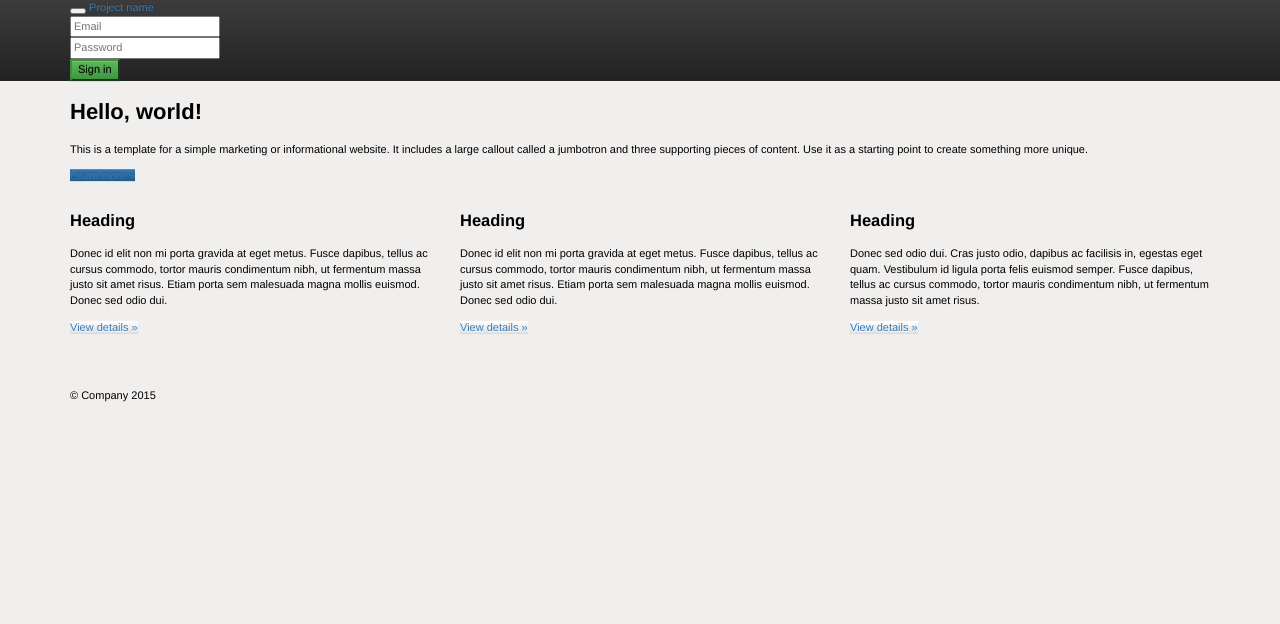
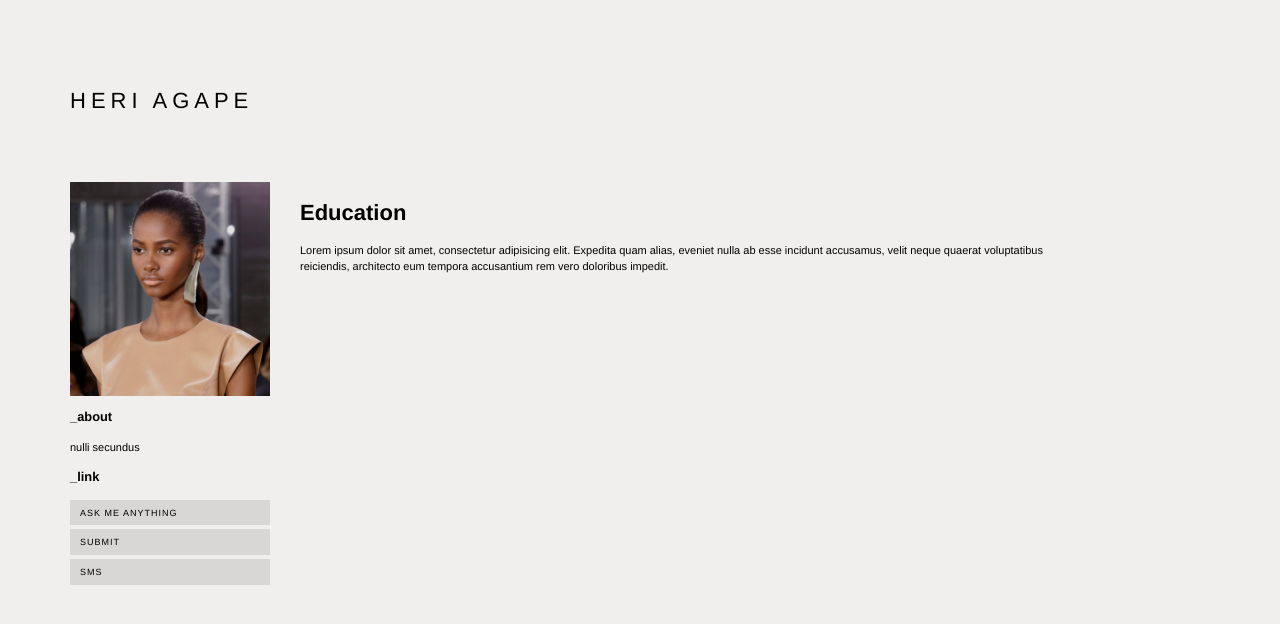
Before and after one commit to heriagape/online_cv, a plain HTML site: page index.html in a window 1280 px wide. Drawn offline with nearby package versions, Linux system fonts and the light colour scheme; a web font is replaced by a local one.

Commit message:
more structure

```diff
--- a/css/main.css
+++ b/css/main.css
@@ -14,6 +14,101 @@ body {
     color: #000000;
 }
 
-#header, h1 {
+a {
+    color: #555555;
+    text-decoration: none;
+    -webkit-transition: all 0.3s ease;
+    -moz-transition: all 0.3s ease;
+    -o-transition: all 0.3s ease;
+    transition: all 0.3s ease;
+}
+
+a:hover {
+    text-decoration: none;
+    color: #000000;
+}
+
+h1 {
     font-family: "BenchNine", Helvetica Neue, Helvetica, Arial, sans-serif;
 }
+
+#header {
+    width: 100%;
+    padding: 40px 0 0px;
+    -webkit-box-sizing: border-box;
+    -moz-box-sizing: border-box;
+    box-sizing: border-box;
+}
+
+#sidebar {
+    float: right;
+    margin: 0 0 0 30px;
+    position: relative;
+    min-width: 200px;
+
+    padding: 20px 0 0;
+    -webkit-box-sizing: border-box;
+    -moz-box-sizing: border-box;
+    box-sizing: border-box;
+    float: left;
+    margin: 0 30px 0 0;
+}
+
+#content {
+    float: left;
+    margin: 20px 0;
+    max-width: 760px;
+    overflow: visible !important;
+    /*float: right;*/
+    padding-left: 0;
+    padding-right: 0;
+}
+
+#header h1 {
+    /*font-size: 14px;*/
+    font-weight: 400;
+    line-height: 100%;
+    margin: 50px 0;
+    letter-spacing: 5px;
+    overflow: hidden;
+    text-align: center;
+    text-overflow: ellipsis;
+    text-transform: uppercase;
+    white-space: nowrap;
+    width: 100%;
+    color: #000000;
+    text-align: left;
+}
+
+#sidebar #links {
+    list-style: none;
+    margin: 0;
+    padding: 0;
+}
+
+#sidebar #links a {
+    border-right: 0 solid #000000;
+    display: block;
+    font-size: 9px;
+    letter-spacing: 1px;
+    margin: 0 0 4px;
+    padding: 7px 10px 6px;
+    text-transform: uppercase;
+    color: #000000;
+    background: rgba(0,0,0, 0.1);
+    -webkit-transition: all 0.3s ease;
+    -moz-transition: all 0.3s ease;
+    -o-transition: all 0.3s ease;
+    transition: all 0.3s ease;
+}
+
+#sidebar #links a:hover {
+    padding: 7px 10px 6px;
+    border-right: #000000 20px solid;
+}
+
+
+#profile > img {
+    width: 100%;
+    max-width: 319px;
+}
--- a/index.html
+++ b/index.html
@@ -27,66 +27,43 @@
         <!--[if lt IE 8]>
             <p class="browserupgrade">You are using an <strong>outdated</strong> browser. Please <a href="http://browsehappy.com/">upgrade your browser</a> to improve your experience.</p>
         <![endif]-->
-    <nav class="navbar navbar-inverse navbar-fixed-top" role="navigation">
-      <div class="container">
-        <div class="navbar-header">
-          <button type="button" class="navbar-toggle collapsed" data-toggle="collapse" data-target="#navbar" aria-expanded="false" aria-controls="navbar">
-            <span class="sr-only">Toggle navigation</span>
-            <span class="icon-bar"></span>
-            <span class="icon-bar"></span>
-            <span class="icon-bar"></span>
-          </button>
-          <a class="navbar-brand" href="#">Project name</a>
+
+    <div class="container">
+        <div id="header">
+            <!--The main header-->
+            <h1>Heri Agape</h1>
         </div>
-        <div id="navbar" class="navbar-collapse collapse">
-          <form class="navbar-form navbar-right" role="form">
-            <div class="form-group">
-              <input type="text" placeholder="Email" class="form-control">
+        <div id="main">
+            <div id="sidebar" class="col-sm-2">
+                <!--The Side bar-->
+                  <div id="profile">
+                      <img src="img/person.jpg" alt="Person Name">
+                  </div>
+
+                    <h3>_about</h3>
+                    <p>nulli secundus</p>
+
+                    <div id="links">
+                        <h3>_link</h3>
+                             <a href="/ask">Ask me anything</a>
+                            <a href="/submit">Submit</a>
+                            <a href="/sms" title="SMS">SMS</a>
+                    </div>
+
             </div>
-            <div class="form-group">
-              <input type="password" placeholder="Password" class="form-control">
+            <div id="content" class="col-sm-10">
+                <!--The Content of the page-->
+                <h1>Education</h1>
+                Lorem ipsum dolor sit amet, consectetur adipisicing elit. Expedita quam alias, eveniet nulla ab esse incidunt accusamus, velit neque quaerat voluptatibus reiciendis, architecto eum tempora accusantium rem vero doloribus impedit.
+
             </div>
-            <button type="submit" class="btn btn-success">Sign in</button>
-          </form>
-        </div><!--/.navbar-collapse -->
-      </div>
-    </nav>
-
-    <!-- Main jumbotron for a primary marketing message or call to action -->
-    <div class="jumbotron">
-      <div class="container">
-        <h1>Hello, world!</h1>
-        <p>This is a template for a simple marketing or informational website. It includes a large callout called a jumbotron and three supporting pieces of content. Use it as a starting point to create something more unique.</p>
-        <p><a class="btn btn-primary btn-lg" href="#" role="button">Learn more &raquo;</a></p>
-      </div>
+        </div>
+        <div id="footer">
+            <!--Footer-->
+        </div>
     </div>
 
-    <div class="container">
-      <!-- Example row of columns -->
-      <div class="row">
-        <div class="col-md-4">
-          <h2>Heading</h2>
-          <p>Donec id elit non mi porta gravida at eget metus. Fusce dapibus, tellus ac cursus commodo, tortor mauris condimentum nibh, ut fermentum massa justo sit amet risus. Etiam porta sem malesuada magna mollis euismod. Donec sed odio dui. </p>
-          <p><a class="btn btn-default" href="#" role="button">View details &raquo;</a></p>
-        </div>
-        <div class="col-md-4">
-          <h2>Heading</h2>
-          <p>Donec id elit non mi porta gravida at eget metus. Fusce dapibus, tellus ac cursus commodo, tortor mauris condimentum nibh, ut fermentum massa justo sit amet risus. Etiam porta sem malesuada magna mollis euismod. Donec sed odio dui. </p>
-          <p><a class="btn btn-default" href="#" role="button">View details &raquo;</a></p>
-       </div>
-        <div class="col-md-4">
-          <h2>Heading</h2>
-          <p>Donec sed odio dui. Cras justo odio, dapibus ac facilisis in, egestas eget quam. Vestibulum id ligula porta felis euismod semper. Fusce dapibus, tellus ac cursus commodo, tortor mauris condimentum nibh, ut fermentum massa justo sit amet risus.</p>
-          <p><a class="btn btn-default" href="#" role="button">View details &raquo;</a></p>
-        </div>
-      </div>
-
-      <hr>
-
-      <footer>
-        <p>&copy; Company 2015</p>
-      </footer>
-    </div> <!-- /container -->        <script src="//ajax.googleapis.com/ajax/libs/jquery/1.11.2/jquery.min.js"></script>
+    <script src="//ajax.googleapis.com/ajax/libs/jquery/1.11.2/jquery.min.js"></script>
         <script>window.jQuery || document.write('<script src="js/vendor/jquery-1.11.2.min.js"><\/script>')</script>
 
         <script src="js/vendor/bootstrap.min.js"></script>
```
